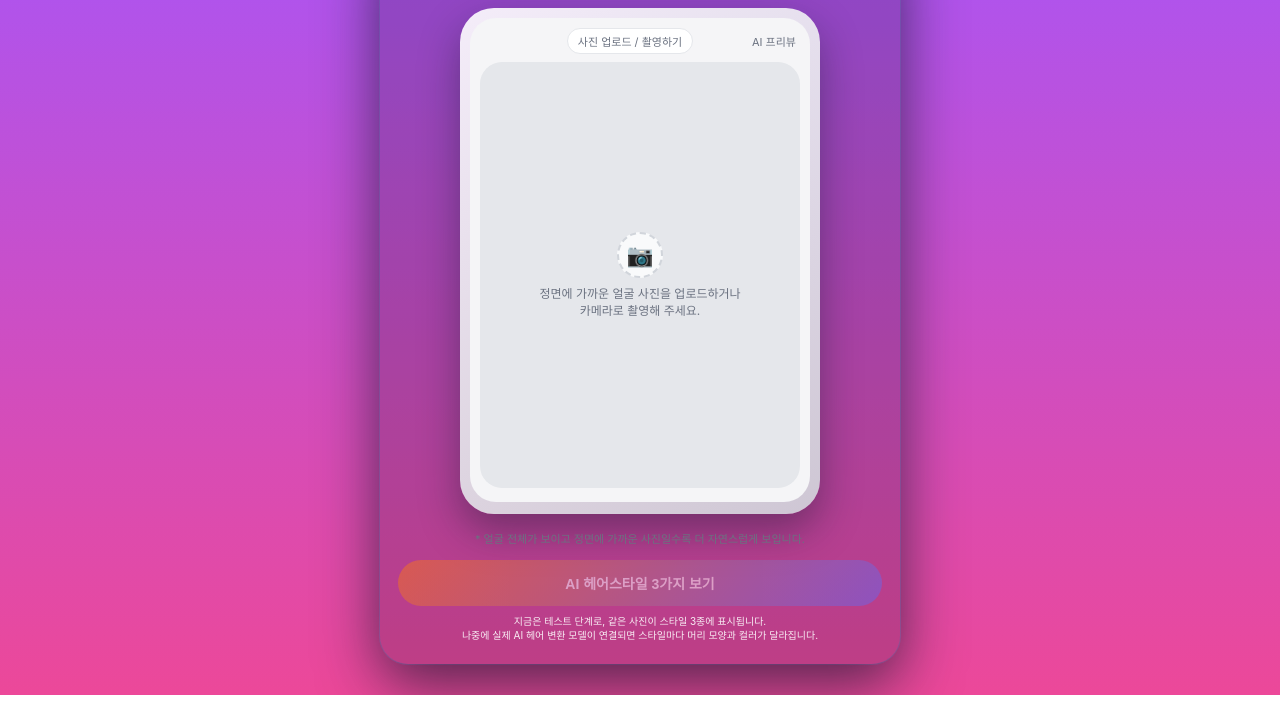
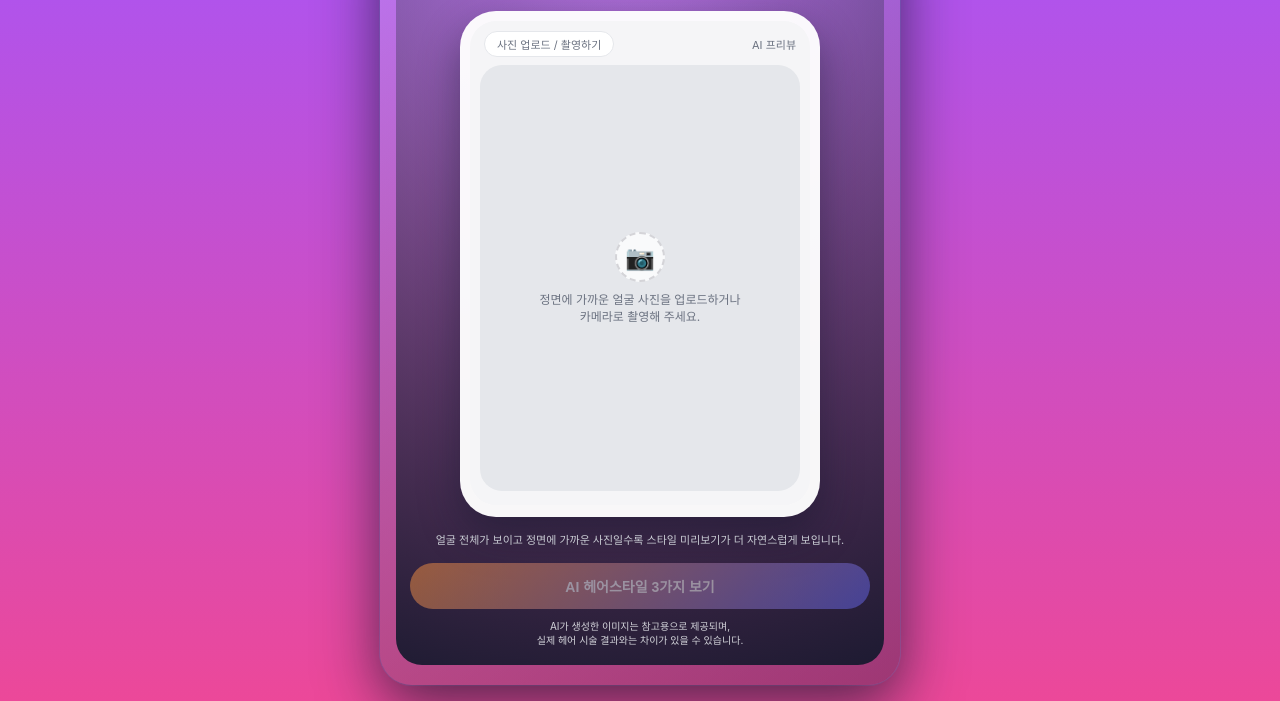
Before and after one commit to wkh7997-ship-it/ai-hair-stylist, a website: page public/index.html in a window 1280 px wide. Shown: the part 105-806 px from the top of the page. Drawn offline with Linux system fonts and the light colour scheme.

Commit message:
Update index.html

```diff
--- a/public/index.html
+++ b/public/index.html
@@ -8,10 +8,10 @@
     :root {
       --purple-top: #a855f7;
       --purple-bottom: #ec4899;
+      --card-bg: rgba(255, 255, 255, 0.96);
       --phone-bg: #f5f5f7;
       --text-main: #0f172a;
       --text-sub: #6b7280;
-      --accent: #6366f1;
     }
 
     * {
@@ -28,18 +28,28 @@
       align-items: center;
       padding: 16px;
       background: linear-gradient(180deg, var(--purple-top), var(--purple-bottom));
-      color: #ffffff;
     }
 
     .frame {
       width: 100%;
       max-width: 520px;
-      border-radius: 28px;
-      background: rgba(15, 23, 42, 0.2);
+      border-radius: 32px;
+      background: linear-gradient(145deg,
+        rgba(255, 255, 255, 0.2),
+        rgba(15, 23, 42, 0.35));
+      padding: 18px 16px 20px;
       box-shadow:
         0 20px 60px rgba(15, 23, 42, 0.7),
-        0 0 0 1px rgba(148, 163, 255, 0.35);
-      padding: 18px 18px 22px;
+        0 0 0 1px rgba(148, 163, 255, 0.3);
+      color: #f9fafb;
+    }
+
+    .inner {
+      border-radius: 26px;
+      background: radial-gradient(circle at top,
+        rgba(255, 255, 255, 0.06),
+        rgba(15, 23, 42, 0.9));
+      padding: 18px 14px 18px;
     }
 
     .header-text {
@@ -62,12 +72,13 @@
 
     /* “폰” 카드 */
     .phone-wrap {
-      margin: 10px auto 16px;
+      margin: 10px auto 14px;
       max-width: 360px;
-      border-radius: 34px;
+      border-radius: 36px;
       padding: 10px 10px 12px;
-      background: linear-gradient(145deg, rgba(255,255,255,0.9), rgba(209,213,219,0.9));
-      box-shadow: 0 18px 40px rgba(15, 23, 42, 0.4);
+      background: var(--card-bg);
+      box-shadow:
+        0 18px 40px rgba(15, 23, 42, 0.45);
     }
 
     .phone-inner {
@@ -86,8 +97,8 @@
       padding: 0 4px;
     }
 
-    .phone-chip {
-      padding: 4px 10px;
+    .phone-chip-left {
+      padding: 4px 12px;
       border-radius: 999px;
       border: 1px solid #e5e7eb;
       font-size: 11px;
@@ -95,7 +106,7 @@
       color: var(--text-sub);
     }
 
-    .upload-hint {
+    .phone-chip-right {
       font-size: 11px;
       color: var(--text-sub);
     }
@@ -117,7 +128,7 @@
       flex-direction: column;
       align-items: center;
       justify-content: center;
-      gap: 6px;
+      gap: 8px;
       color: var(--text-sub);
       font-size: 12px;
       text-align: center;
@@ -125,14 +136,14 @@
     }
 
     .upload-circle {
-      width: 46px;
-      height: 46px;
+      width: 50px;
+      height: 50px;
       border-radius: 999px;
-      border: 2px dashed #d1d5db;
+      border: 2px dashed #d4d4d8;
       display: flex;
       align-items: center;
       justify-content: center;
-      font-size: 22px;
+      font-size: 24px;
       background: #f9fafb;
     }
 
@@ -146,20 +157,20 @@
     .guide-text {
       margin-top: 6px;
       font-size: 11px;
-      color: var(--text-sub);
+      color: rgba(209, 213, 219, 0.95);
       text-align: center;
     }
 
     .primary-btn {
       width: 100%;
-      margin-top: 14px;
+      margin-top: 16px;
       padding: 13px;
       border-radius: 999px;
       border: none;
       font-size: 14px;
       font-weight: 600;
       color: #fff;
-      background: linear-gradient(135deg, #f97316, #6366f1);
+      background: linear-gradient(135deg, #fb923c, #6366f1);
       box-shadow: 0 16px 40px rgba(15, 23, 42, 0.9);
       display: flex;
       align-items: center;
@@ -183,11 +194,12 @@
     }
 
     .note {
-      margin-top: 8px;
+      margin-top: 10px;
       font-size: 10px;
       opacity: 0.9;
       line-height: 1.4;
       text-align: center;
+      color: #e5e7eb;
     }
 
     #photoInput {
@@ -196,7 +208,11 @@
 
     @media (max-width: 400px) {
       .frame {
-        padding: 16px 14px 18px;
+        padding: 14px 12px 16px;
+      }
+
+      .inner {
+        padding: 16px 10px 16px;
       }
 
       .phone-wrap {
@@ -207,6 +223,7 @@
 </head>
 <body>
   <div class="frame">
+    <div class="inner">
       <div class="header-text">
         <h1>AI 헤어 스타일 체험</h1>
         <p>셀카 한 장으로 나에게 어울리는 헤어스타일 3가지를 미리 확인해 보세요.</p>
@@ -216,25 +233,27 @@
       <div class="phone-wrap" id="uploadArea">
         <div class="phone-inner">
           <div class="phone-top-bar">
-          <div style="width:24px;"></div>
-          <div class="phone-chip">사진 업로드 / 촬영하기</div>
-          <div style="font-size: 11px; color: var(--text-sub);">AI 프리뷰</div>
+            <div class="phone-chip-left">사진 업로드 / 촬영하기</div>
+            <div class="phone-chip-right">AI 프리뷰</div>
           </div>
 
           <div class="phone-main-img-wrap">
             <div id="placeholder" class="upload-placeholder">
               <div class="upload-circle">📷</div>
-            <div>정면에 가까운 얼굴 사진을 업로드하거나<br />카메라로 촬영해 주세요.</div>
+              <div>
+                정면에 가까운 얼굴 사진을 업로드하거나<br />
+                카메라로 촬영해 주세요.
+              </div>
             </div>
             <img id="previewImage" alt="업로드한 사진 미리보기" />
           </div>
         </div>
       </div>
 
-    <input id="photoInput" type="file" accept="image/*" />
+      <input id="photoInput" type="file" accept="image/*" capture="user" />
 
       <p class="guide-text">
-      * 얼굴 전체가 보이고 정면에 가까운 사진일수록 더 자연스럽게 보입니다.
+        얼굴 전체가 보이고 정면에 가까운 사진일수록 스타일 미리보기가 더 자연스럽게 보입니다.
       </p>
 
       <button id="goResultBtn" class="primary-btn" disabled>
@@ -242,9 +261,10 @@
       </button>
 
       <p class="note">
-      지금은 테스트 단계로, 같은 사진이 스타일 3종에 표시됩니다.<br />
-      나중에 실제 AI 헤어 변환 모델이 연결되면 스타일마다 머리 모양과 컬러가 달라집니다.
+        AI가 생성한 이미지는 참고용으로 제공되며,<br />
+        실제 헤어 시술 결과와는 차이가 있을 수 있습니다.
       </p>
+    </div>
   </div>
 
   <script>
@@ -256,23 +276,58 @@
 
     let imageBase64 = null;
 
-    // 업로드 영역 클릭 → 파일 선택 열기
+    // 업로드 영역 클릭 → 파일 선택 / 카메라 열기
     uploadArea.addEventListener("click", () => {
       photoInput.click();
     });
 
-    // 파일 선택 시 미리보기 + base64 저장
+    // 이미지 리사이즈 함수 (용량 줄이기: 카메라 사진 대비)
+    function resizeDataUrl(dataUrl, maxSize, callback) {
+      const img = new Image();
+      img.onload = () => {
+        let width = img.width;
+        let height = img.height;
+
+        if (width > height && width > maxSize) {
+          height = Math.round((height * maxSize) / width);
+          width = maxSize;
+        } else if (height >= width && height > maxSize) {
+          width = Math.round((width * maxSize) / height);
+          height = maxSize;
+        }
+
+        const canvas = document.createElement("canvas");
+        canvas.width = width;
+        canvas.height = height;
+        const ctx = canvas.getContext("2d");
+        ctx.drawImage(img, 0, 0, width, height);
+
+        const resized = canvas.toDataURL("image/jpeg", 0.86); // 품질 0.86
+        callback(resized);
+      };
+      img.onerror = () => {
+        alert("이미지를 불러오는 중 문제가 발생했습니다. 다시 시도해 주세요.");
+      };
+      img.src = dataUrl;
+    }
+
+    // 파일 선택 시: 미리보기 + 압축 후 base64 저장
     photoInput.addEventListener("change", (e) => {
       const file = e.target.files[0];
       if (!file) return;
 
       const reader = new FileReader();
       reader.onload = (event) => {
-        imageBase64 = event.target.result;
+        const rawDataUrl = event.target.result;
+
+        // 카메라 사진 대비 자동 리사이즈 (최대 1000px 정도로 축소)
+        resizeDataUrl(rawDataUrl, 1000, (resizedDataUrl) => {
+          imageBase64 = resizedDataUrl;
           previewImage.src = imageBase64;
           previewImage.style.display = "block";
           placeholder.style.display = "none";
           goResultBtn.disabled = false;
+        });
       };
       reader.readAsDataURL(file);
     });
@@ -284,9 +339,14 @@
         return;
       }
 
-      // 결과페이지에서 둘 다 대응할 수 있게 두 키 모두 저장
+      try {
+        // 결과페이지가 둘 중 아무 키로나 읽을 수 있게 둘 다 저장
         localStorage.setItem("hair_image_base64", imageBase64);
         localStorage.setItem("image_base64", imageBase64);
+      } catch (e) {
+        alert("사진 용량이 너무 커서 저장할 수 없습니다.\n사진 크기를 조금 줄여서 다시 시도해 주세요.");
+        return;
+      }
 
       window.location.href = "result.html";
     });
```
Lines whose indentation alone changed are shown as unchanged.
